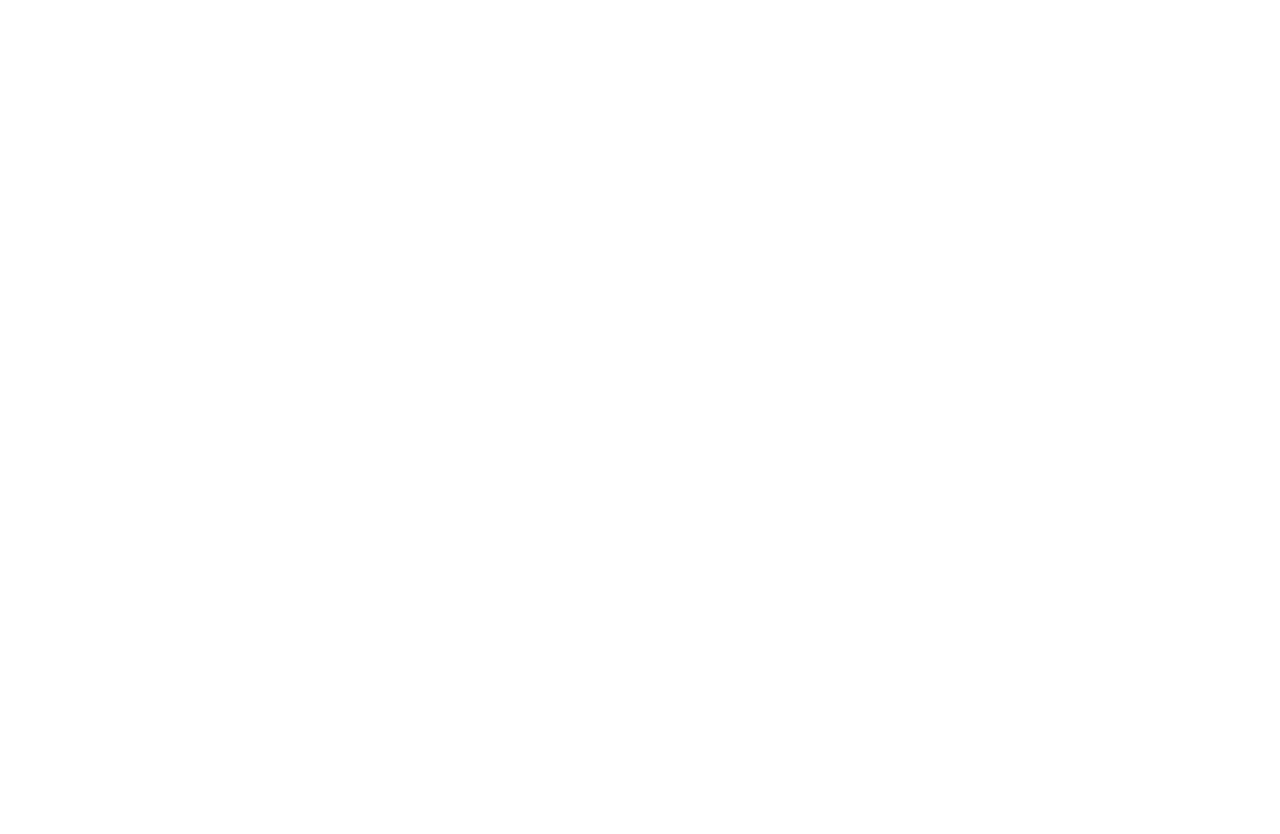
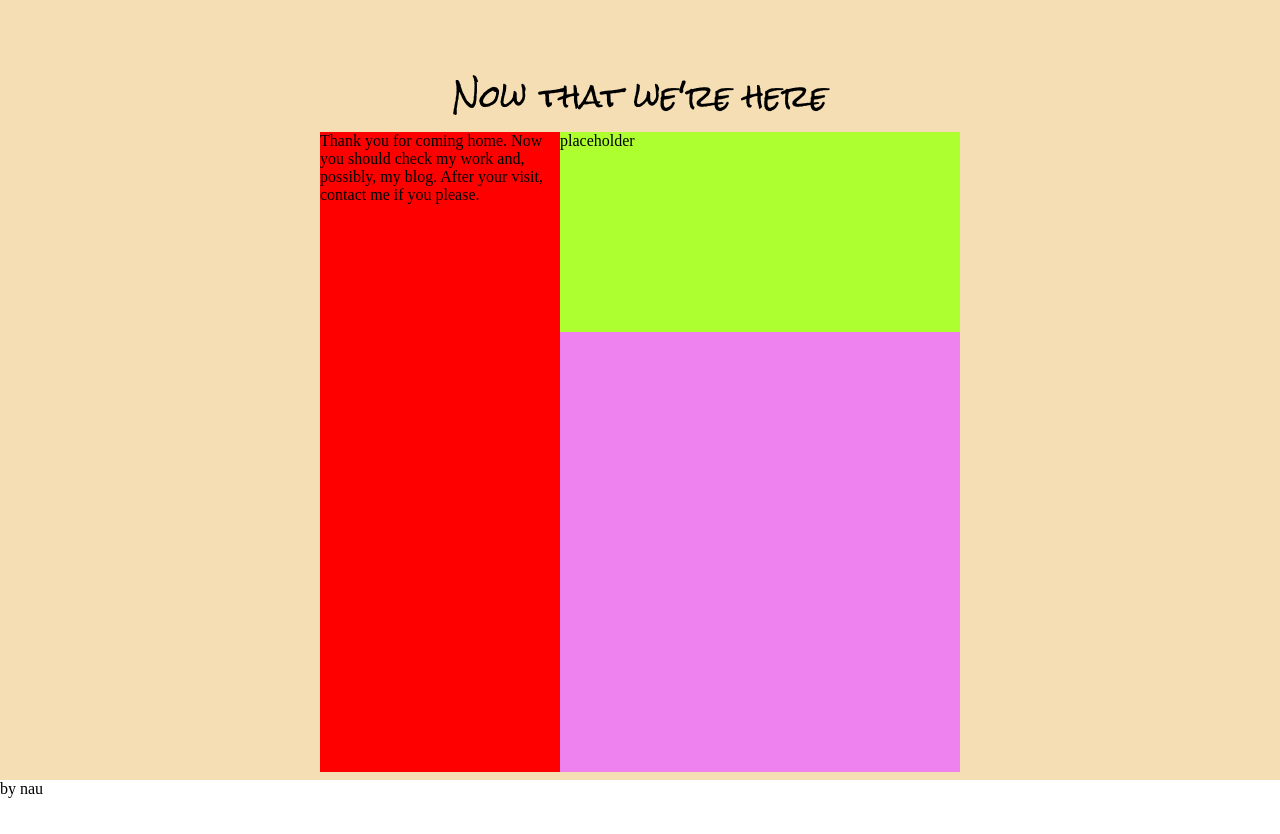
Before and after one commit to NauzetAduen/portfolio, a Next.js app: page / in a window 1280 px wide. Shown: the part 1620-2454 px from the top of the page. Before the commit the page ends 1600 px from the top, so only its background shows below. Built offline with nearby package versions, Linux system fonts and the light colour scheme; a web font is replaced by a local one.

Commit message:
ADD footer

```diff
--- /dev/null
+++ b/components/Footer.jsx
@@ -0,0 +1,3 @@
+export default function Footer() {
+  return <div>by nau</div>;
+}
--- a/pages/index.jsx
+++ b/pages/index.jsx
@@ -3,6 +3,8 @@ import Hero from "../components/Hero";
 import styles from "../styles/Home.module.scss";
 import Nav from "../components/Nav";
 import Latest from "../components/Latest";
+import Contact from "../components/Contact";
+import Footer from "../components/Footer";
 
 export default function Home() {
   return (
@@ -19,6 +21,12 @@ export default function Home() {
       <div className={styles.fullHeight}>
         <Latest />
       </div>
+      <div className={styles.fullHeight}>
+        <Contact />
+      </div>
+      <div className={styles.halfHeight}>
+        <Footer />
+      </div>
     </>
   );
 }
--- a/styles/Home.module.scss
+++ b/styles/Home.module.scss
@@ -1,3 +1,6 @@
 .fullHeight {
   height: 100vh;
 }
+.halfHeight {
+  height: 50vh;
+}
```
